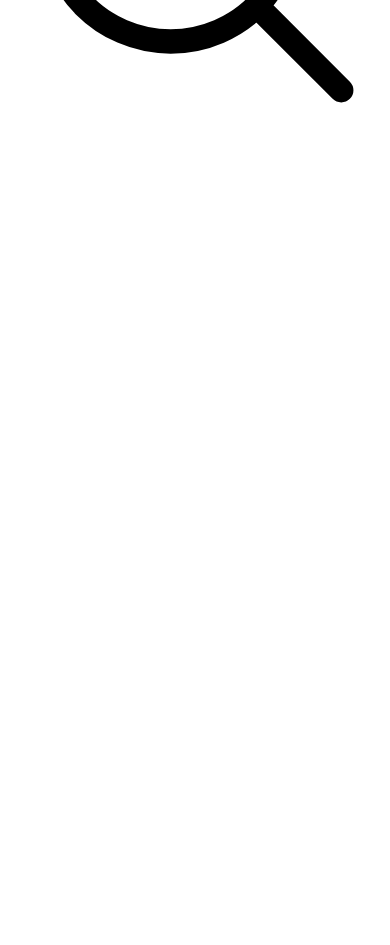
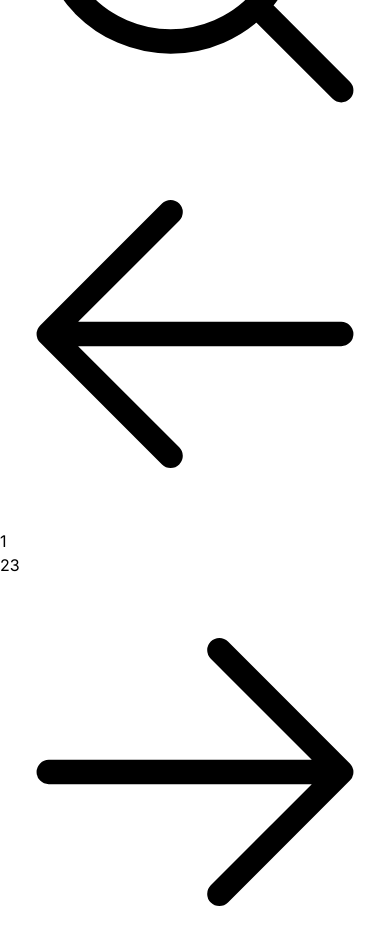
Before and after one commit to ryo-endo-develop/endo-tech-blog, a Next.js app in the folder frontend/: page /dashboard/articles/categories/1 in a window 390 px wide. Shown: the part 2020-2965 px from the top of the page. Before the commit the page ends 2159 px from the top, so only its background shows below. Built offline with nearby package versions, Linux system fonts and the light colour scheme; a web font is replaced by a local one.

Commit message:
pagenationの追加

```diff
--- a/frontend/src/app/dashboard/articles/categories/[type]/page.tsx
+++ b/frontend/src/app/dashboard/articles/categories/[type]/page.tsx
@@ -1,4 +1,5 @@
 import { ArticleTagType, PageProps } from "@/app/lib/definitions";
+import Pagination from "@/app/ui/articles/pagenation";
 import { Card } from "@/app/ui/dashboard/card";
 import Search from "@/app/ui/search";
 
@@ -55,6 +56,8 @@
         ? selectedCards.filter((card) => card.tags.includes(query))
         : selectedCards;
 
+    const totalPages = sampleCards.length;
+
     return (
         <>
             <div className="mt-4 mb-4 flex items-center justify-between gap-2 md:mt-8">
@@ -65,6 +68,9 @@
                     <Card key={index} page={page} />
                 ))}
             </div>
+            <div className="mt-5 flex w-full justify-center">
+                <Pagination totalPages={totalPages} />
+            </div>
         </>
     );
 }
--- /dev/null
+++ b/frontend/src/app/lib/utils.ts
@@ -0,0 +1,24 @@
+export const generatePagination = (currentPage: number, totalPages: number) => {
+    // If the total number of pages is 7 or less,
+    // display all pages without any ellipsis.
+    if (totalPages <= 7) {
+        return Array.from({ length: totalPages }, (_, i) => i + 1);
+    }
+
+    // If the current page is among the first 3 pages,
+    // show the first 3, an ellipsis, and the last 2 pages.
+    if (currentPage <= 3) {
+        return [1, 2, 3, "...", totalPages - 1, totalPages];
+    }
+
+    // If the current page is among the last 3 pages,
+    // show the first 2, an ellipsis, and the last 3 pages.
+    if (currentPage >= totalPages - 2) {
+        return [1, 2, "...", totalPages - 2, totalPages - 1, totalPages];
+    }
+
+    // If the current page is somewhere in the middle,
+    // show the first page, an ellipsis, the current page and its neighbors,
+    // another ellipsis, and the last page.
+    return [1, "...", currentPage - 1, currentPage, currentPage + 1, "...", totalPages];
+};
--- /dev/null
+++ b/frontend/src/app/ui/articles/pagenation.tsx
@@ -0,0 +1,112 @@
+"use client";
+
+import { generatePagination } from "@/app/lib/utils";
+import { ArrowLeftIcon, ArrowRightIcon } from "@heroicons/react/24/outline";
+import clsx from "clsx";
+import Link from "next/link";
+import { usePathname, useSearchParams } from "next/navigation";
+
+export default function Pagination({ totalPages }: { totalPages: number }) {
+    const pathname = usePathname();
+    const searchParams = useSearchParams();
+    if (searchParams == null) {
+        return;
+    }
+    const currentPage = Number(searchParams.get("page")) || 1;
+
+    const createPageURL = (pageNumber: number | string) => {
+        const params = new URLSearchParams(searchParams);
+        params.set("page", pageNumber.toString());
+        return `${pathname}?${params.toString()}`;
+    };
+
+    const allPages = generatePagination(currentPage, totalPages);
+
+    return (
+        <div className="inline-flex">
+            <PaginationArrow direction="left" href={createPageURL(currentPage - 1)} isDisabled={currentPage <= 1} />
+
+            <div className="flex -space-x-px">
+                {allPages.map((page, index) => {
+                    let position: "first" | "last" | "single" | "middle" | undefined;
+
+                    if (index === 0) position = "first";
+                    if (index === allPages.length - 1) position = "last";
+                    if (allPages.length === 1) position = "single";
+                    if (page === "...") position = "middle";
+
+                    return (
+                        <PaginationNumber
+                            key={page}
+                            href={createPageURL(page)}
+                            page={page}
+                            position={position}
+                            isActive={currentPage === page}
+                        />
+                    );
+                })}
+            </div>
+
+            <PaginationArrow
+                direction="right"
+                href={createPageURL(currentPage + 1)}
+                isDisabled={currentPage >= totalPages}
+            />
+        </div>
+    );
+}
+
+function PaginationNumber({
+    page,
+    href,
+    isActive,
+    position,
+}: {
+    page: number | string;
+    href: string;
+    position?: "first" | "last" | "middle" | "single";
+    isActive: boolean;
+}) {
+    const className = clsx("flex h-10 w-10 items-center justify-center text-sm border", {
+        "rounded-l-md": position === "first" || position === "single",
+        "rounded-r-md": position === "last" || position === "single",
+        "z-10 bg-blue-600 border-blue-600 text-white": isActive,
+        "hover:bg-gray-100": !isActive && position !== "middle",
+        "text-gray-300": position === "middle",
+    });
+
+    return isActive || position === "middle" ? (
+        <div className={className}>{page}</div>
+    ) : (
+        <Link href={href} className={className}>
+            {page}
+        </Link>
+    );
+}
+
+function PaginationArrow({
+    href,
+    direction,
+    isDisabled,
+}: {
+    href: string;
+    direction: "left" | "right";
+    isDisabled?: boolean;
+}) {
+    const className = clsx("flex h-10 w-10 items-center justify-center rounded-md border", {
+        "pointer-events-none text-gray-300": isDisabled,
+        "hover:bg-gray-100": !isDisabled,
+        "mr-2 md:mr-4": direction === "left",
+        "ml-2 md:ml-4": direction === "right",
+    });
+
+    const icon = direction === "left" ? <ArrowLeftIcon className="w-4" /> : <ArrowRightIcon className="w-4" />;
+
+    return isDisabled ? (
+        <div className={className}>{icon}</div>
+    ) : (
+        <Link className={className} href={href}>
+            {icon}
+        </Link>
+    );
+}
```
